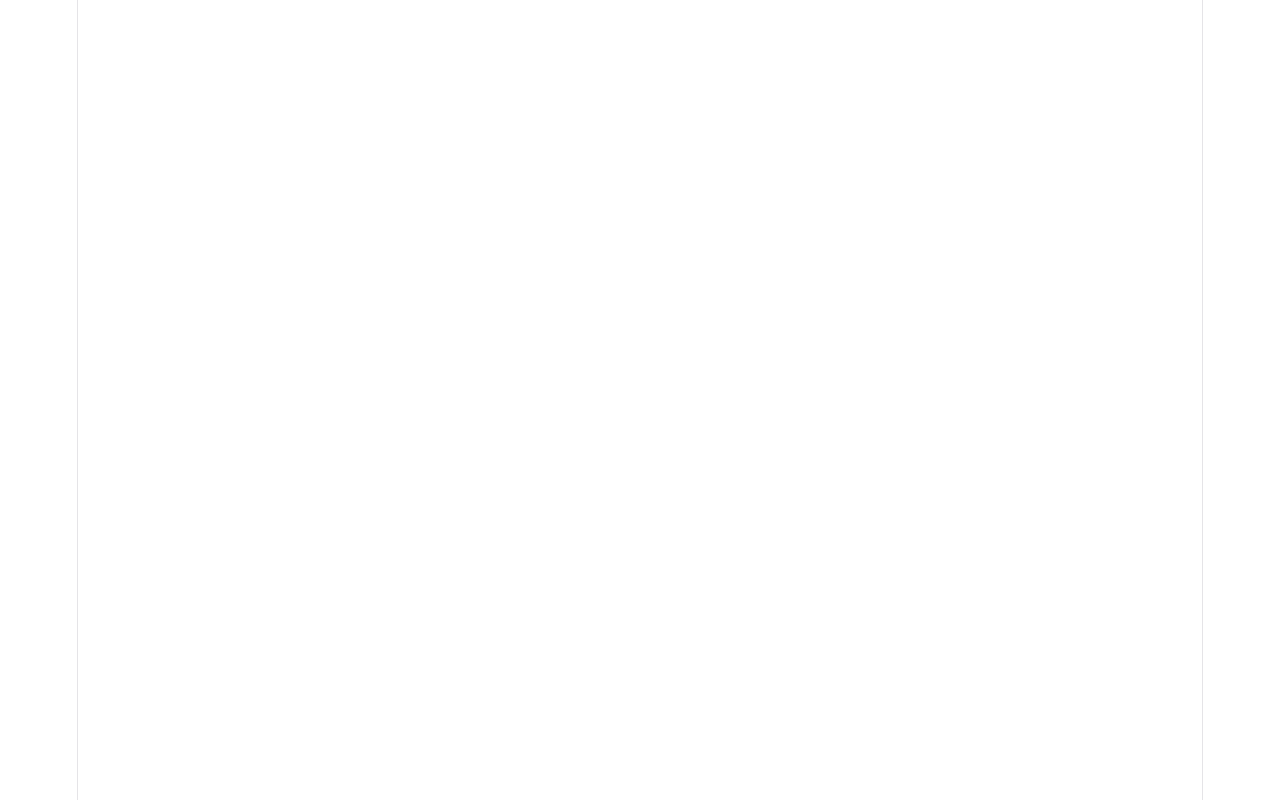
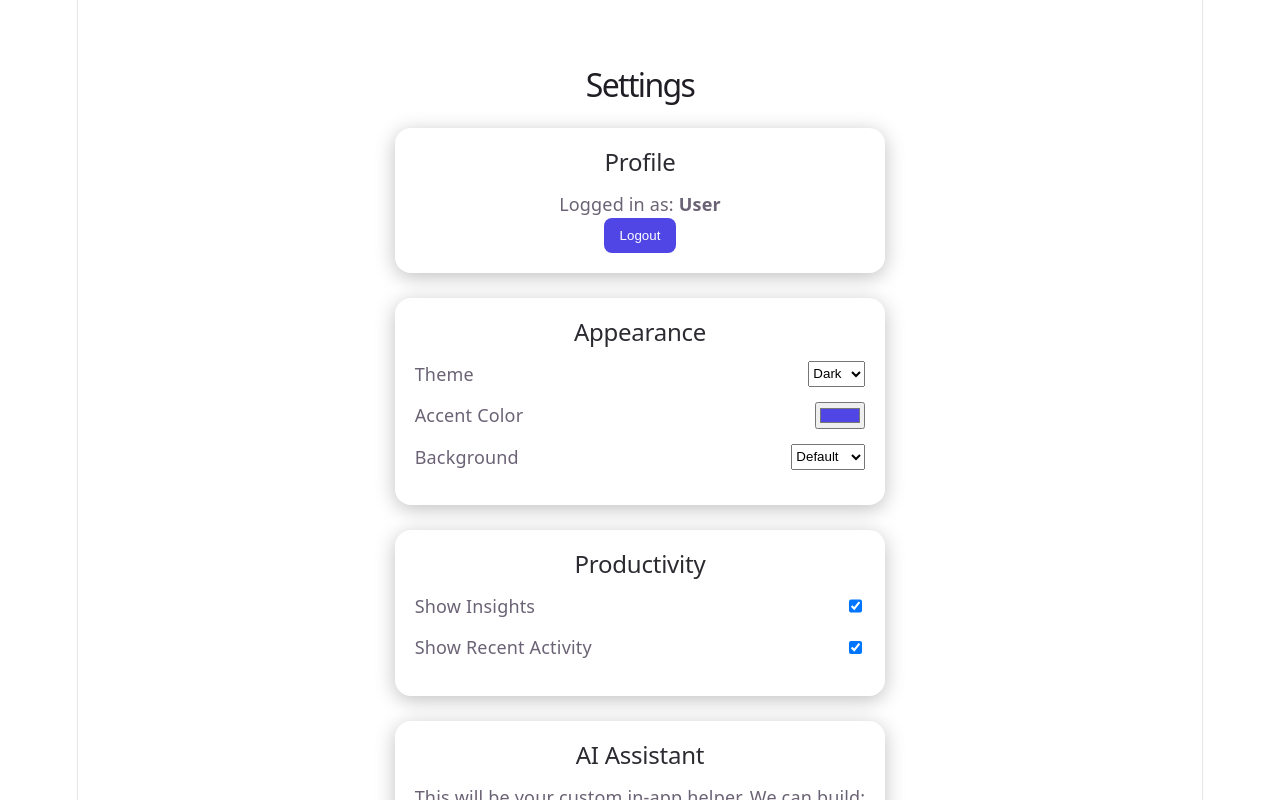
Before and after one commit to watsonlimprevil/todofrontend, a React (Vite) app: page /settings in a window 1280 px wide. Before the commit this address had no page. Shown: the top 800 px of the page. Built offline with nearby package versions, Linux system fonts and the light colour scheme.

Commit message:
added a settings page and soon will add ai assistance

```diff
--- a/package.json
+++ b/package.json
@@ -13,6 +13,7 @@
     "@hello-pangea/dnd": "^18.0.1",
     "react": "^19.2.8",
     "react-dom": "^19.2.8",
+    "react-icons": "^5.7.0",
     "react-router-dom": "^7.18.2"
   },
   "devDependencies": {
--- a/src/App.css
+++ b/src/App.css
@@ -517,3 +517,22 @@
   opacity: 0.6;
   font-size: 13px;
 }
+
+.boards-header {
+  display: flex;
+  justify-content: space-between;
+  align-items: center;
+  padding: 10px 5px;
+  margin-bottom: 20px;
+}
+
+.settings-icon {
+  color: var(--accent-color);
+  cursor: pointer;
+  transition: 0.25s ease;
+}
+
+.settings-icon:hover {
+  transform: rotate(20deg);
+  opacity: 0.8;
+}
--- a/src/App.jsx
+++ b/src/App.jsx
@@ -6,6 +6,7 @@ import Boards from './pages/Boards';
 import Signup from './pages/SignUp';
 import Board from './pages/Board';
 import './App.css';
+import Settings from './pages/Settings';
 
 export default function App(){
 return(
@@ -23,6 +24,7 @@ return(
           </ProtectedRoute>
         }
       />
+      <Route path='/settings' element={<Settings/>}/>
     </Routes>
   </AuthProvider>
 </BrowserRouter>
--- a/src/pages/Boards.jsx
+++ b/src/pages/Boards.jsx
@@ -4,6 +4,8 @@ import { useNavigate } from 'react-router-dom';
 import EditBoardModal from '../components/EditBoardModal';
 import BoardInsights from '../components/BoardInsights';
 import RecentActivity from '../components/RecentActivity';
+import { FiSettings } from 'react-icons/fi';
+import { Link } from "react-router-dom";
 export default function Boards() {
   const [boards, setBoards] = useState([]);
   const [showModal, setShowModal] = useState(false);
@@ -18,10 +20,16 @@ export default function Boards() {
     api('/boards/').then(setBoards);
   }, []);
 
-useEffect(() =>{
-  const data = api('/activity')
-  setActivity(data)
-},[])
+useEffect(() => {
+  const loadActivity = async () => {
+    const data = await api('/activity');
+    console.log("Activity:", data);
+    setActivity(Array.isArray(data) ? data : []);
+  };
+
+  loadActivity();
+}, []);
+
 
   useEffect(() => {
   const handleScroll = () => {
@@ -89,8 +97,12 @@ useEffect(() =>{
 
   return (
   <div className="board-page" style={{ padding: '20px' }}>
+    <div className='boards-header'>
     <h1>Your Boards</h1>
-
+    <Link to='/settings' className='settings-icon'>
+    <FiSettings size={26} />
+    </Link>
+    </div>
     <button
       onClick={() => setShowModal(true)}
       style={{
--- /dev/null
+++ b/src/pages/Settings.css
@@ -0,0 +1,61 @@
+.settings-page {
+  max-width: 800px;
+  margin: 0 auto;
+  padding: 40px 20px;
+  animation: fadeIn 0.6s ease forwards;
+}
+
+.settings-title {
+  text-align: center;
+  font-size: 32px;
+  margin-bottom: 30px;
+  opacity: 0.9;
+}
+
+.settings-card {
+  background: rgba(255,255,255,0.08);
+  backdrop-filter: blur(12px);
+  border-radius: 16px;
+  padding: 20px;
+  margin-bottom: 25px;
+  box-shadow: 0 4px 20px rgba(0,0,0,0.25);
+  animation: slideUp 0.6s ease forwards;
+}
+
+.settings-card h2 {
+  margin-bottom: 15px;
+  opacity: 0.85;
+}
+
+.settings-row {
+  display: flex;
+  justify-content: space-between;
+  margin-bottom: 15px;
+}
+
+.logout-btn,
+.assistant-btn {
+  background: var(--accent-color);
+  border: none;
+  padding: 10px 16px;
+  border-radius: 8px;
+  color: white;
+  cursor: pointer;
+  transition: 0.25s ease;
+}
+
+.logout-btn:hover,
+.assistant-btn:hover {
+  transform: translateY(-3px);
+  box-shadow: 0 6px 20px rgba(0,0,0,0.3);
+}
+
+@keyframes fadeIn {
+  from { opacity: 0; }
+  to { opacity: 1; }
+}
+
+@keyframes slideUp {
+  from { opacity: 0; transform: translateY(20px); }
+  to { opacity: 1; transform: translateY(0); }
+}
--- /dev/null
+++ b/src/pages/Settings.jsx
@@ -0,0 +1,126 @@
+import { useState, useEffect } from "react";
+import "./Settings.css";
+
+export default function Settings() {
+  // Theme
+  const [theme, setTheme] = useState(localStorage.getItem("theme") || "dark");
+
+  // Accent color
+  const [accent, setAccent] = useState(localStorage.getItem("accent") || "#4f46e5");
+
+  // Background
+  const [background, setBackground] = useState(localStorage.getItem("background") || "default");
+
+  // Toggles
+  const [showInsights, setShowInsights] = useState(
+    JSON.parse(localStorage.getItem("showInsights") || "true")
+  );
+  const [showActivity, setShowActivity] = useState(
+    JSON.parse(localStorage.getItem("showActivity") || "true")
+  );
+
+  // Apply theme + accent + background
+  useEffect(() => {
+    document.documentElement.style.setProperty("--accent-color", accent);
+    document.body.setAttribute("data-theme", theme);
+    document.body.setAttribute("data-bg", background);
+
+    localStorage.setItem("theme", theme);
+    localStorage.setItem("accent", accent);
+    localStorage.setItem("background", background);
+    localStorage.setItem("showInsights", showInsights);
+    localStorage.setItem("showActivity", showActivity);
+  }, [theme, accent, background, showInsights, showActivity]);
+
+  const handleLogout = () => {
+    localStorage.removeItem("token");
+    window.location.href = "/login";
+  };
+
+  return (
+    <div className="settings-page">
+      <h1 className="settings-title">Settings</h1>
+
+      {/* Profile Section */}
+      <div className="settings-card">
+        <h2>Profile</h2>
+        <p>Logged in as: <strong>User</strong></p>
+        <button className="logout-btn" onClick={handleLogout}>Logout</button>
+      </div>
+
+      {/* Appearance Section */}
+      <div className="settings-card">
+        <h2>Appearance</h2>
+
+        {/* Theme */}
+        <div className="settings-row">
+          <label>Theme</label>
+          <select value={theme} onChange={(e) => setTheme(e.target.value)}>
+            <option value="dark">Dark</option>
+            <option value="light">Light</option>
+            <option value="glass">Glass</option>
+            <option value="neon">Neon</option>
+          </select>
+        </div>
+
+        {/* Accent Color */}
+        <div className="settings-row">
+          <label>Accent Color</label>
+          <input
+            type="color"
+            value={accent}
+            onChange={(e) => setAccent(e.target.value)}
+          />
+        </div>
+
+        {/* Background */}
+        <div className="settings-row">
+          <label>Background</label>
+          <select value={background} onChange={(e) => setBackground(e.target.value)}>
+            <option value="default">Default</option>
+            <option value="gradient">Gradient</option>
+            <option value="solid">Solid</option>
+            <option value="image1">Image 1</option>
+            <option value="image2">Image 2</option>
+          </select>
+        </div>
+      </div>
+
+      {/* Productivity Section */}
+      <div className="settings-card">
+        <h2>Productivity</h2>
+
+        <div className="settings-row">
+          <label>Show Insights</label>
+          <input
+            type="checkbox"
+            checked={showInsights}
+            onChange={() => setShowInsights(!showInsights)}
+          />
+        </div>
+
+        <div className="settings-row">
+          <label>Show Recent Activity</label>
+          <input
+            type="checkbox"
+            checked={showActivity}
+            onChange={() => setShowActivity(!showActivity)}
+          />
+        </div>
+      </div>
+
+      {/* AI Assistant Section */}
+      <div className="settings-card">
+        <h2>AI Assistant</h2>
+        <p>This will be your custom in-app helper. We can build:</p>
+        <ul>
+          <li>Task suggestions</li>
+          <li>Board organization tips</li>
+          <li>Help commands</li>
+          <li>Mini chat interface</li>
+        </ul>
+        <button className="assistant-btn">Open Assistant</button>
+      </div>
+    </div>
+  );
+}
```
Also changed, not shown: 1 other file (tests, documents, lock files or other folders).
